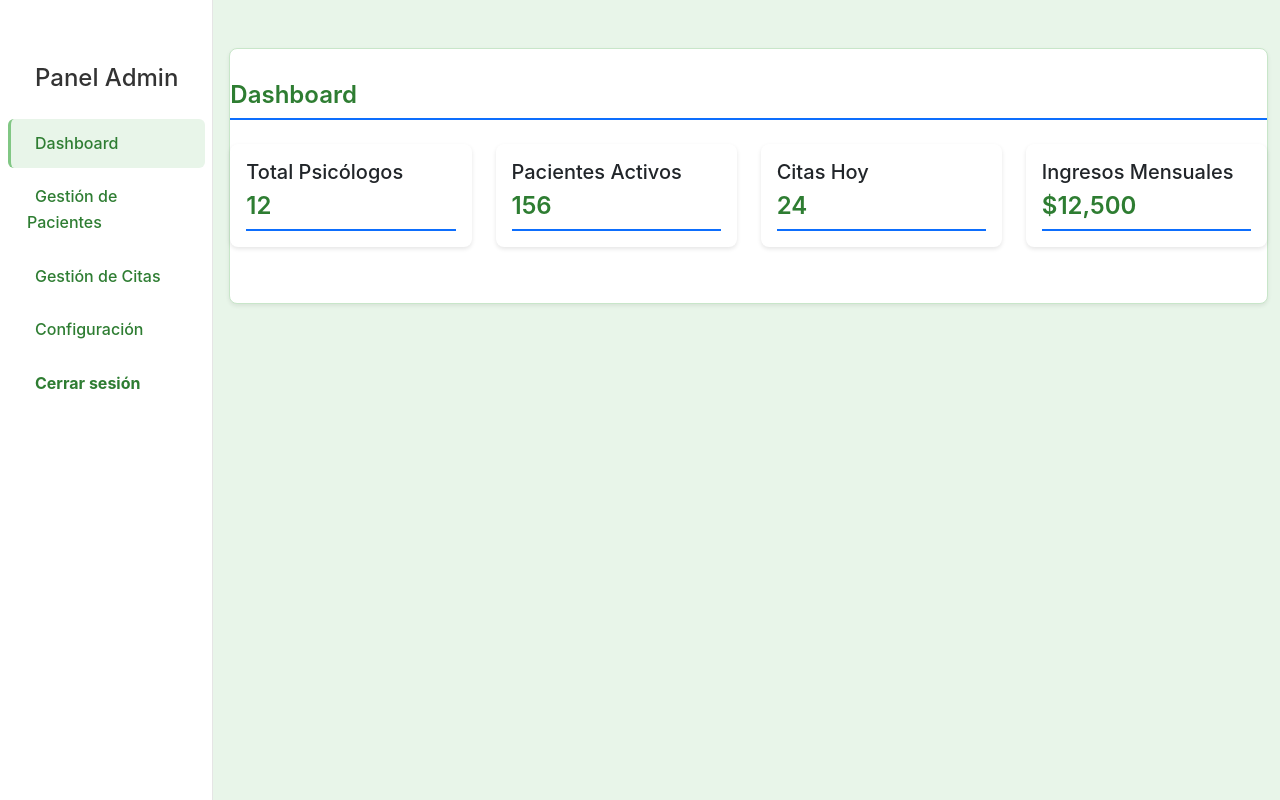
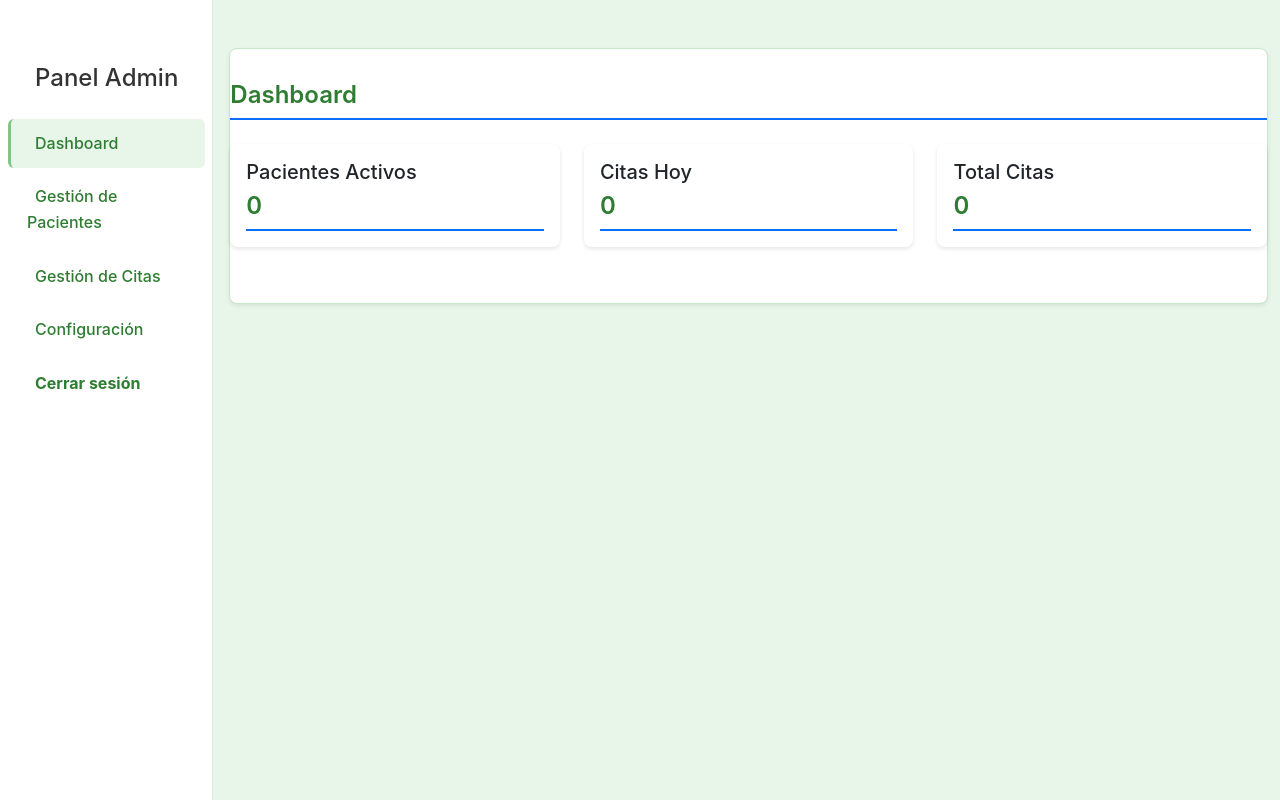
Before and after one commit to BlacKSherU/emocion_vital, a Django app: template templates/panel-admin.html in a window 1280 px wide. Run offline with Django 5.2, Linux system fonts and the light colour scheme; the template is opened without the code that fills it, so the values that code supplies are empty.

Commit message:
Listo papus

```diff
--- a/static/admin-script.js
+++ b/static/admin-script.js
@@ -44,6 +44,11 @@ document.addEventListener('DOMContentLoaded', function () {
         sections.forEach(section => {
             section.style.display = section.id === sectionId ? 'block' : 'none';
         });
+
+        // Si se muestra el dashboard, actualizar los datos
+        if (sectionId === 'dashboard') {
+            cargarDatosDashboard();
+        }
     }
 
     // Agregar eventos click a los enlaces de navegación
@@ -146,6 +151,11 @@ function inicializarGraficos() {
 // Variable global para almacenar los pacientes cargados
 let pacientesGlobal = [];
 
+// Variables globales para el dashboard
+let numeroPacientes = 0;
+let citasTotales = 0;
+let citasHoy = 0;
+
 function cargarPacientes() {
     const listaPacientes = document.getElementById('lista-pacientes');
     if (!listaPacientes) return;
@@ -158,6 +168,9 @@ function cargarPacientes() {
             console.log('Pacientes procesados:', pacientes);
             pacientesGlobal = pacientes; // Guardar en variable global
             renderizarPacientes(pacientes);
+
+            // Actualizar dashboard con los datos de pacientes
+            actualizarDashboardPacientes(pacientes, response);
         })
         .catch(error => {
             console.error('Error al cargar pacientes:', error);
@@ -260,6 +273,9 @@ function cargarCitas() {
             console.log('Citas procesadas:', citas);
             citasGlobal = citas; // Guardar en variable global
             renderizarCitas(citas);
+
+            // Actualizar dashboard con los datos de citas
+            actualizarDashboardCitas(citas, response);
         })
         .catch(error => {
             console.error('Error al cargar citas:', error);
@@ -424,9 +440,105 @@ function cancelarCita(fecha, hora) {
 
 // Cargar datos iniciales
 window.addEventListener('load', function () {
+    console.log('Página cargada, iniciando carga de datos...');
     cargarPacientes();
     cargarCitas();
+    // Cargar dashboard después de un pequeño delay para asegurar que el DOM esté listo
+    setTimeout(cargarDatosDashboard, 1000);
 });
+
+// Función para cargar los datos del dashboard
+async function cargarDatosDashboard() {
+    try {
+        console.log('Cargando datos del dashboard...');
+
+        // Cargar pacientes
+        const pacientesResponse = await apiRequest('/pacientes/');
+        numeroPacientes = pacientesResponse.count || 0;
+        console.log('Número de pacientes:', numeroPacientes);
+
+        // Cargar citas
+        const citasResponse = await apiRequest('/citas/');
+        citasTotales = citasResponse.count || 0;
+        console.log('Citas totales:', citasTotales);
+
+        // Obtener fecha de hoy
+        const hoy = new Date().toISOString().split('T')[0];
+        console.log('Fecha de hoy:', hoy);
+
+        // Contar citas de hoy usando los campos específicos
+        let citas = Array.isArray(citasResponse) ? citasResponse :
+            (citasResponse.results ? citasResponse.results :
+            (citasResponse.data ? citasResponse.data : []));
+
+        citasHoy = citas.filter(cita => {
+            const fechaCita = cita.Fecha_primera_consulta;
+            return fechaCita === hoy;
+        }).length;
+        console.log('Citas de hoy:', citasHoy);
+
+        // Actualizar elementos del dashboard
+        const totalPacientesElement = document.getElementById('total-pacientes');
+        const citasHoyElement = document.getElementById('citas-hoy');
+        const totalCitasElement = document.getElementById('total-citas');
+
+        console.log('Elementos encontrados:', {
+            totalPacientes: !!totalPacientesElement,
+            citasHoy: !!citasHoyElement,
+            totalCitas: !!totalCitasElement
+        });
+
+        // Establecer valores en los elementos
+        if (totalPacientesElement) {
+            totalPacientesElement.textContent = numeroPacientes.toString();
+            console.log('Establecido pacientes:', numeroPacientes);
+        }
+
+        if (citasHoyElement) {
+            citasHoyElement.textContent = citasHoy.toString();
+            console.log('Establecido citas hoy:', citasHoy);
+        }
+
+        if (totalCitasElement) {
+            totalCitasElement.textContent = citasTotales.toString();
+            console.log('Establecido total citas:', citasTotales);
+        }
+
+        console.log('Dashboard actualizado con variables:', {
+            numeroPacientes,
+            citasTotales,
+            citasHoy
+        });
+
+        // Verificar que se hayan establecido correctamente
+        console.log('Valores finales en el DOM:', {
+            pacientes: totalPacientesElement ? totalPacientesElement.textContent : 'no encontrado',
+            citasHoy: citasHoyElement ? citasHoyElement.textContent : 'no encontrado',
+            totalCitas: totalCitasElement ? totalCitasElement.textContent : 'no encontrado'
+        });
+
+    } catch (error) {
+        console.error('Error al cargar datos del dashboard:', error);
+
+        // Establecer valores por defecto en caso de error
+        numeroPacientes = 0;
+        citasTotales = 0;
+        citasHoy = 0;
+
+        const elementos = {
+            'total-pacientes': '0',
+            'citas-hoy': '0',
+            'total-citas': '0'
+        };
+
+        Object.entries(elementos).forEach(([id, valor]) => {
+            const elemento = document.getElementById(id);
+            if (elemento) {
+                elemento.textContent = valor;
+            }
+        });
+    }
+}
 
 // Función para filtrar citas según los filtros del formulario
 function filtrarCitas() {
@@ -500,3 +612,83 @@ async function guardarEdicionPaciente() {
         alert('Error al guardar los cambios: ' + error.message);
     }
 }
+
+// Función para actualizar solo la parte de pacientes del dashboard
+function actualizarDashboardPacientes(pacientes, response = null) {
+    try {
+        // Usar count de la respuesta directamente
+        const pacientesActivos = response && response.count ? response.count : pacientes.length;
+
+        // Actualizar el elemento del dashboard
+        const totalPacientesElement = document.getElementById('total-pacientes');
+        if (totalPacientesElement) {
+            totalPacientesElement.textContent = pacientesActivos;
+        }
+
+        console.log('Dashboard pacientes actualizado:', { pacientesActivos });
+    } catch (error) {
+        console.error('Error al actualizar dashboard pacientes:', error);
+    }
+}
+
+// Función para actualizar solo la parte de citas del dashboard
+function actualizarDashboardCitas(citas, response = null) {
+    try {
+        // Obtener fecha de hoy en formato YYYY-MM-DD
+        const hoy = new Date().toISOString().split('T')[0];
+
+        // Contar citas de hoy
+        const citasHoy = citas.filter(cita => {
+            const fechaCita = cita.Fecha_primera_consulta || cita.fecha;
+            return fechaCita === hoy;
+        }).length;
+
+        // Usar count de la respuesta directamente para total de citas
+        const totalCitas = response && response.count ? response.count : citas.length;
+
+        // Actualizar los elementos del dashboard
+        const citasHoyElement = document.getElementById('citas-hoy');
+        const totalCitasElement = document.getElementById('total-citas');
+
+        if (citasHoyElement) {
+            citasHoyElement.textContent = citasHoy;
+        }
+
+        if (totalCitasElement) {
+            totalCitasElement.textContent = totalCitas;
+        }
+
+        console.log('Dashboard citas actualizado:', { citasHoy, totalCitas });
+    } catch (error) {
+        console.error('Error al actualizar dashboard citas:', error);
+    }
+}
+
+// Función para forzar la actualización del dashboard
+function actualizarDashboard() {
+    console.log('Forzando actualización del dashboard...');
+    const totalPacientesElement = document.getElementById('total-pacientes');
+    const citasHoyElement = document.getElementById('citas-hoy');
+    const totalCitasElement = document.getElementById('total-citas');
+
+    if (totalPacientesElement) {
+        totalPacientesElement.textContent = numeroPacientes.toString();
+    }
+
+    if (citasHoyElement) {
+        citasHoyElement.textContent = citasHoy.toString();
+    }
+
+    if (totalCitasElement) {
+        totalCitasElement.textContent = citasTotales.toString();
+    }
+
+    console.log('Dashboard forzado actualizado:', {
+        numeroPacientes,
+        citasTotales,
+        citasHoy
+    });
+}
+
+// Hacer la función disponible globalmente
+window.actualizarDashboard = actualizarDashboard;
--- a/templates/panel-admin.html
+++ b/templates/panel-admin.html
@@ -56,35 +56,27 @@
                 <section id="dashboard" class="section-content">
                     <h2 class="mb-4">Dashboard</h2>
                     <div class="row">
-                        <div class="col-md-3 mb-4">
+                        <div class="col-md-4 mb-4">
                             <div class="card bg-verde-claro">
                                 <div class="card-body">
-                                    <h5 class="card-title">Total Psicólogos</h5>
-                                    <h2 class="card-text">12</h2>
+                                    <h5 class="card-title">Pacientes Activos</h5>
+                                    <h2 class="card-text" id="total-pacientes">0</h2>
                                 </div>
                             </div>
                         </div>
-                        <div class="col-md-3 mb-4">
+                        <div class="col-md-4 mb-4">
                             <div class="card bg-verde-claro">
                                 <div class="card-body">
-                                    <h5 class="card-title">Pacientes Activos</h5>
-                                    <h2 class="card-text">156</h2>
+                                    <h5 class="card-title">Citas Hoy</h5>
+                                    <h2 class="card-text" id="citas-hoy">0</h2>
                                 </div>
                             </div>
                         </div>
-                        <div class="col-md-3 mb-4">
+                        <div class="col-md-4 mb-4">
                             <div class="card bg-verde-claro">
                                 <div class="card-body">
-                                    <h5 class="card-title">Citas Hoy</h5>
-                                    <h2 class="card-text">24</h2>
-                                </div>
-                            </div>
-                        </div>
-                        <div class="col-md-3 mb-4">
-                            <div class="card bg-verde-claro">
-                                <div class="card-body">
-                                    <h5 class="card-title">Ingresos Mensuales</h5>
-                                    <h2 class="card-text">$12,500</h2>
+                                    <h5 class="card-title">Total Citas</h5>
+                                    <h2 class="card-text" id="total-citas">0</h2>
                                 </div>
                             </div>
                         </div>
```
